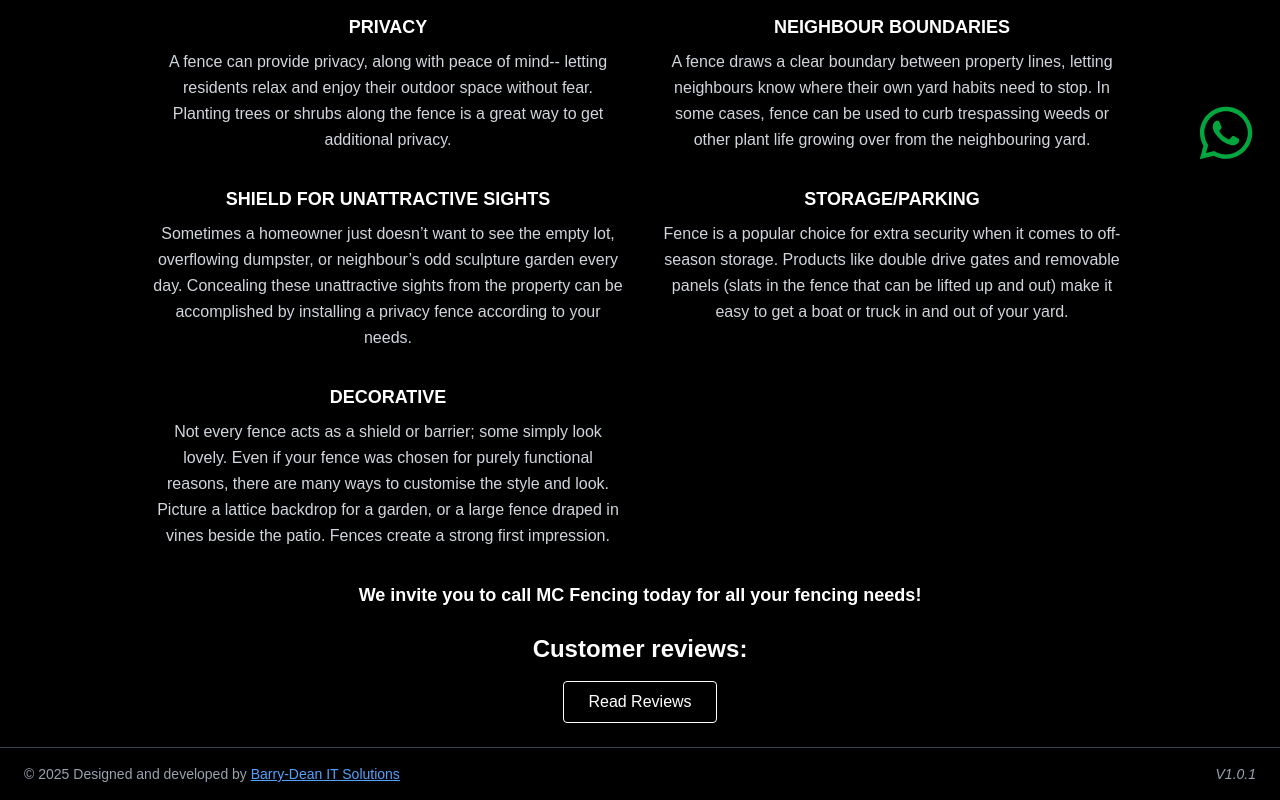
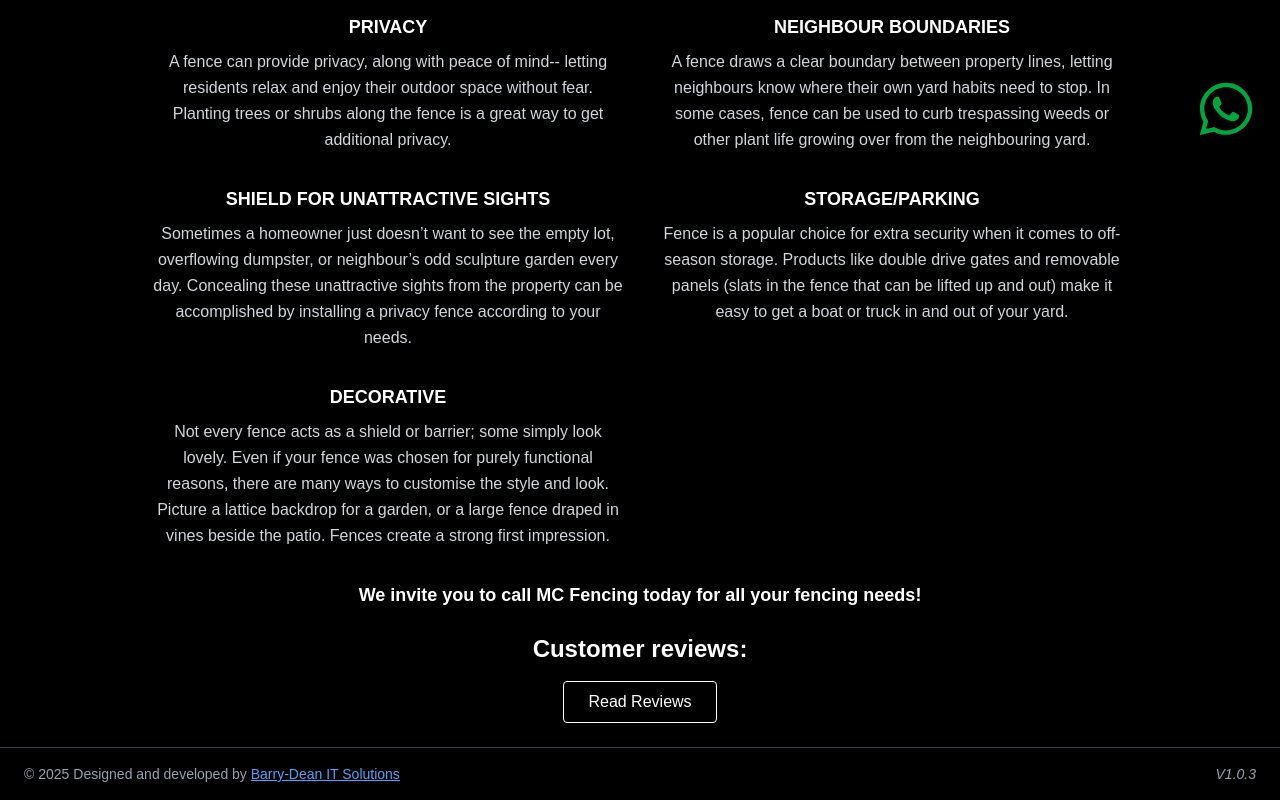
Before and after one commit to avantenaidoo/mcfencing-website, a Next.js app: page / in a window 1280 px wide. Shown: the part 613-1413 px from the top of the page. Built offline with nearby package versions, Linux system fonts and the light colour scheme.

Commit message:
Repositioned whatsapp icon + increased version control + update deployment in next config file

```diff
--- a/next.config.ts
+++ b/next.config.ts
@@ -2,11 +2,11 @@ import type { NextConfig } from "next";
 
 const nextConfig: NextConfig = {
   // Uncomment output and images for static export deployment
-  // output: "export", // Only use for deploy for IIS - Enables static export (creates /out folder)
-  // images: {
-  //   unoptimized: true, // Required for next/image to work with static export
-  // },
-  // trailingSlash: true, // Optional: ensures URLs map cleanly to folders (important on IIS)
+  output: "export", // Only use for deploy for IIS - Enables static export (creates /out folder)
+  images: {
+    unoptimized: true, // Required for next/image to work with static export
+  },
+  trailingSlash: true, // Optional: ensures URLs map cleanly to folders (important on IIS)
 };
 
 export default nextConfig;
--- a/src/components/Footer.tsx
+++ b/src/components/Footer.tsx
@@ -14,7 +14,7 @@ export default function Footer() {
           Barry-Dean IT Solutions
         </a>
       </div>
-      <div className="italic">V1.0.1</div>
+      <div className="italic">V1.0.3</div>
     </footer>
   );
 }
--- a/src/components/WhatsAppButton.tsx
+++ b/src/components/WhatsAppButton.tsx
@@ -9,7 +9,7 @@ const WhatsAppButton = () => {
       href={`https://wa.me/${phoneNumber}?text=${message}`}
       target="_blank"
       rel="noopener noreferrer"
-      className="fixed bottom-6 right-6 z-50 text-green-600 hover:text-green-800"
+      className="fixed bottom-24 right-6 z-50 text-green-600 hover:text-green-800 md:bottom-12"
       aria-label="Chat on WhatsApp"
     >
       <FaWhatsapp size={60} />
```
